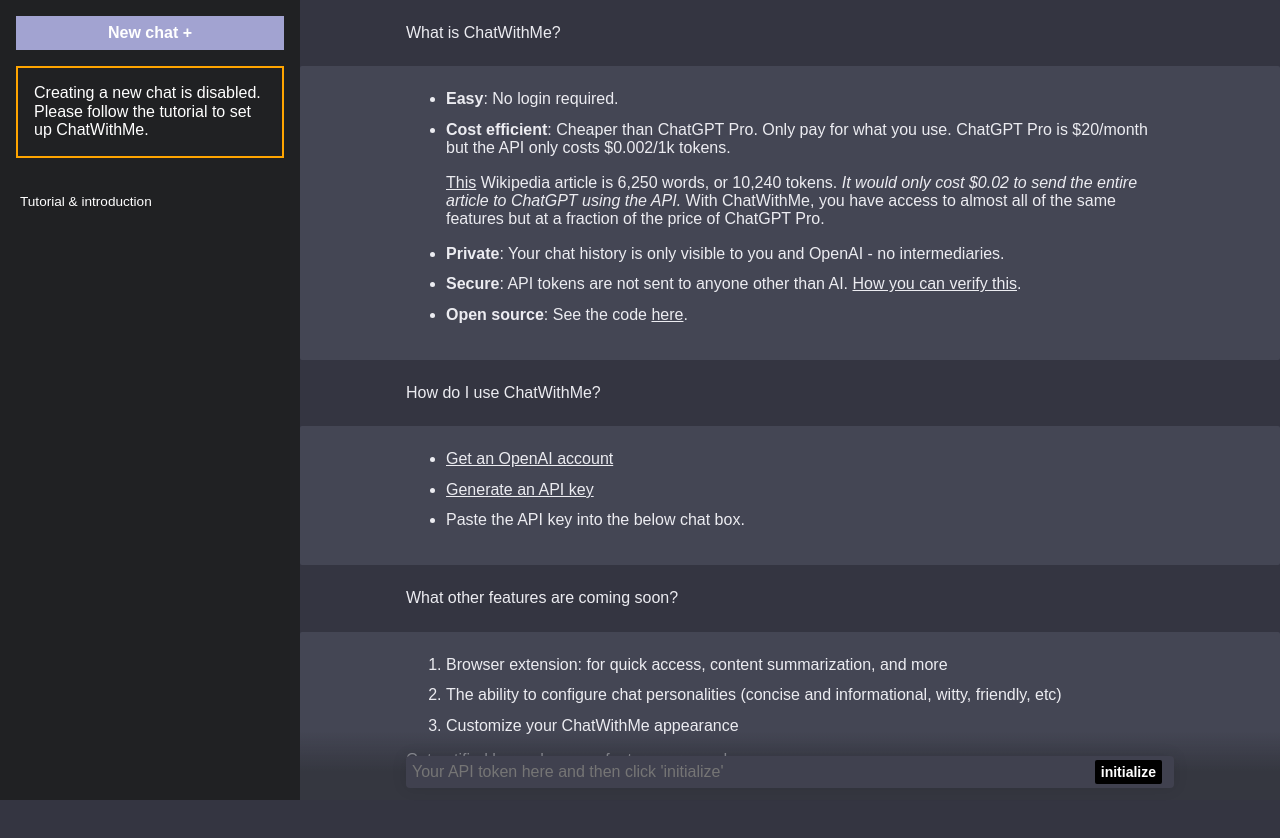
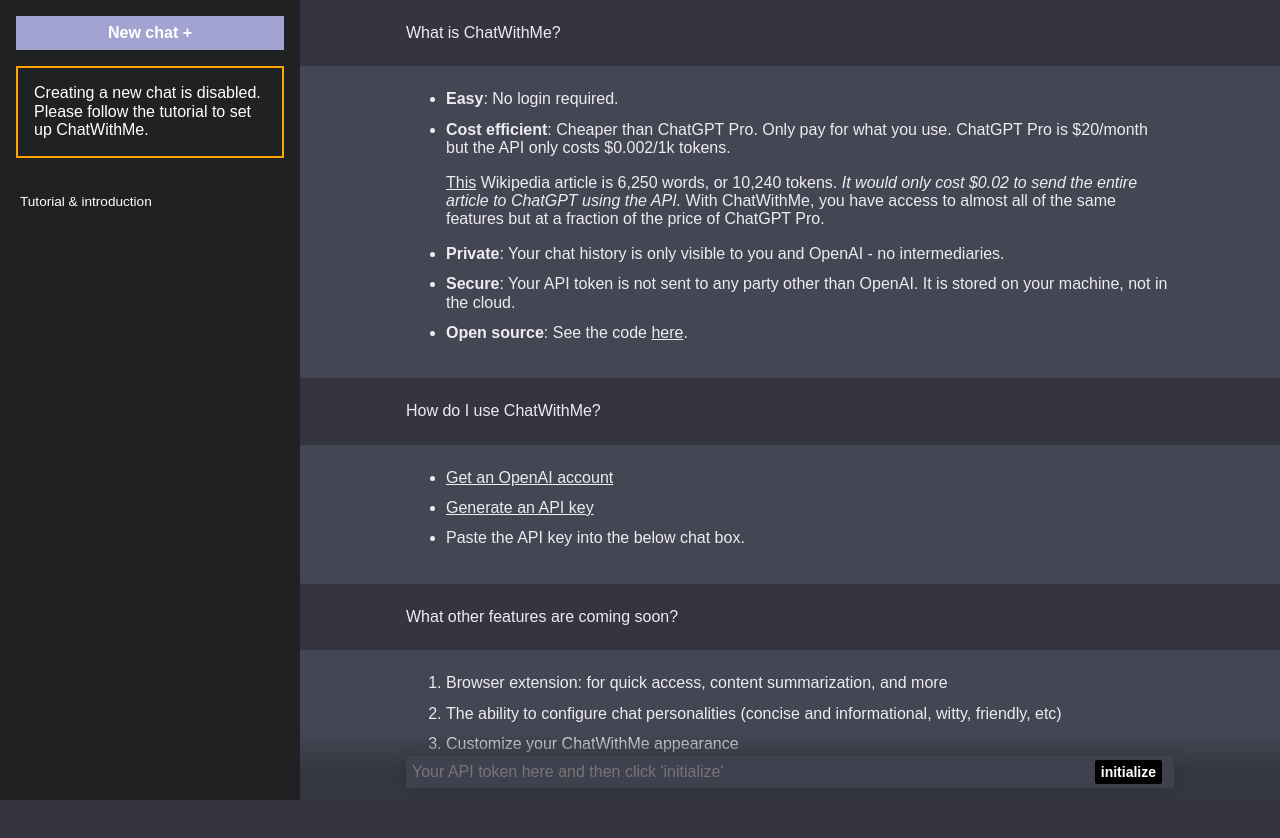
Before and after one commit to kierangilliam/chatwithme.chat, a SvelteKit app: page /tutorial in a window 1280 px wide. Shown: the top 838 px of the page. Built offline with nearby package versions, Linux system fonts and the light colour scheme.

Commit message:
fix dead link

```diff
--- a/src/routes/tutorial/+page.svelte
+++ b/src/routes/tutorial/+page.svelte
@@ -49,9 +49,8 @@
 				</li>
 
 				<li>
-					<strong>Secure</strong>: API tokens are not sent to anyone other than
-					AI.
-					<a href="/security"> How you can verify this</a>.
+					<strong>Secure</strong>: Your API token is not sent to any party other
+					than OpenAI. It is stored on your machine, not in the cloud.
 				</li>
 
 				<li>
```
